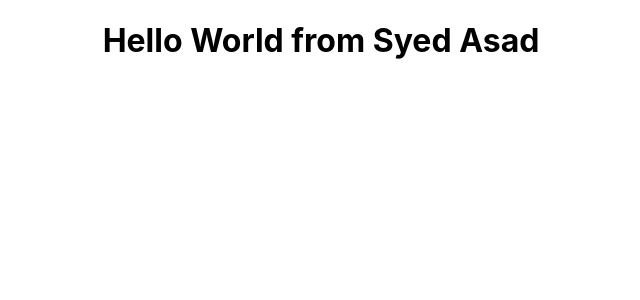
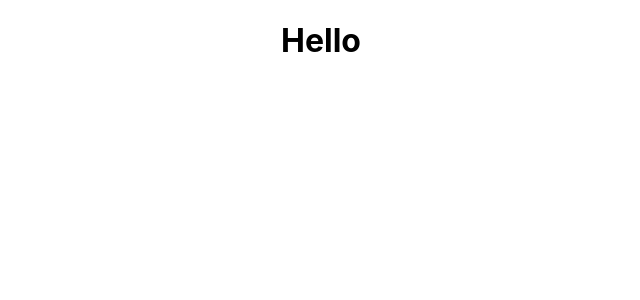
Before and after one commit to Asad-94/BootCamp2020Sample, a React (Create React App) app in the folder bootcamp-react-app/: page / in a window 1280 px wide. Shown: the top 300 px of the page, without its empty margins (319-959 px from the left). Built offline with nearby package versions, Linux system fonts and the light colour scheme.

Commit message:
update hello

```diff
--- a/bootcamp-react-app/src/App.js
+++ b/bootcamp-react-app/src/App.js
@@ -4,7 +4,7 @@ import './App.css';
 function App() {
   return (
     <div className="App">
-      <h1>Hello World from Syed Asad</h1>
+      <h1>Hello</h1>
     </div>
   );
 }
```
